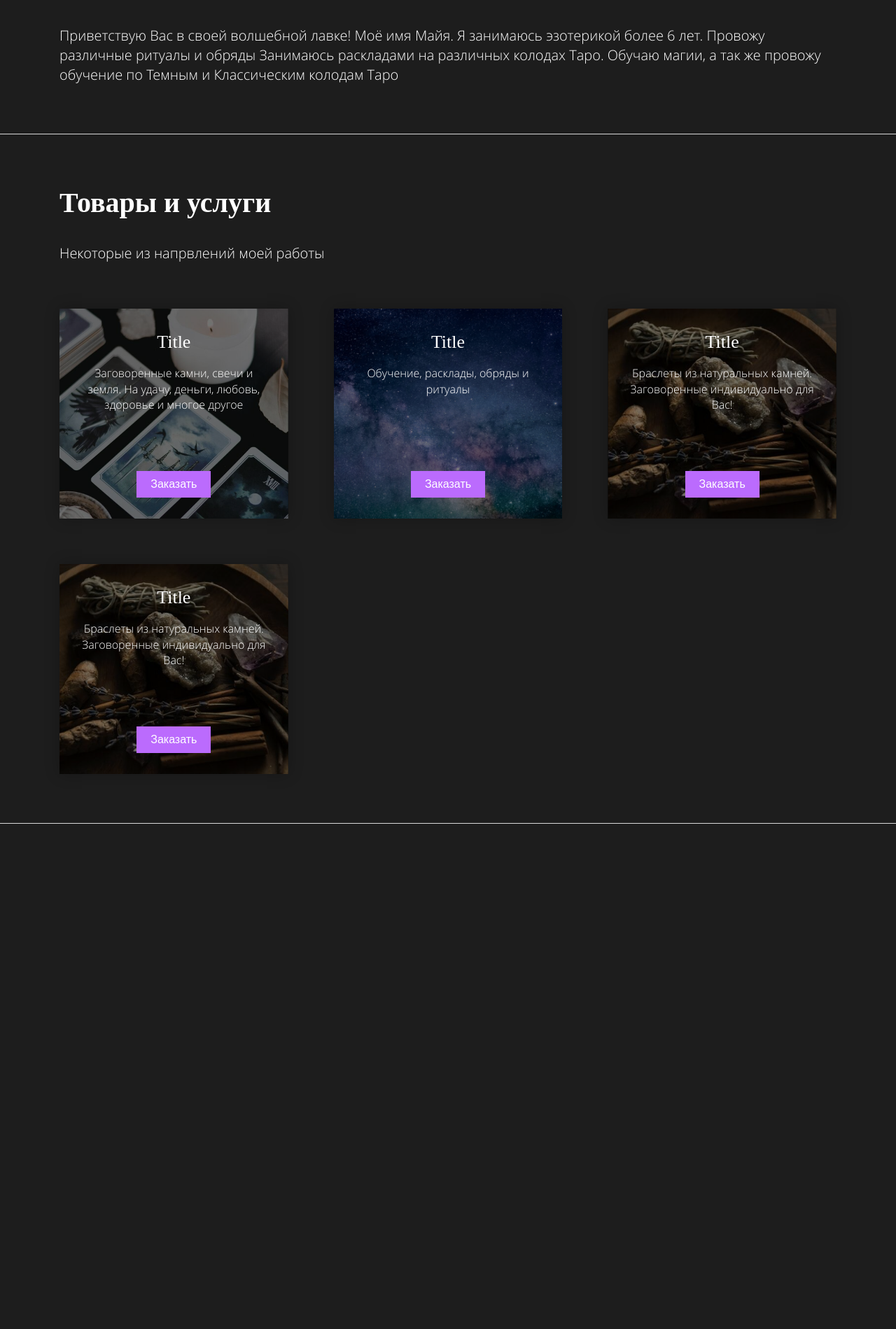
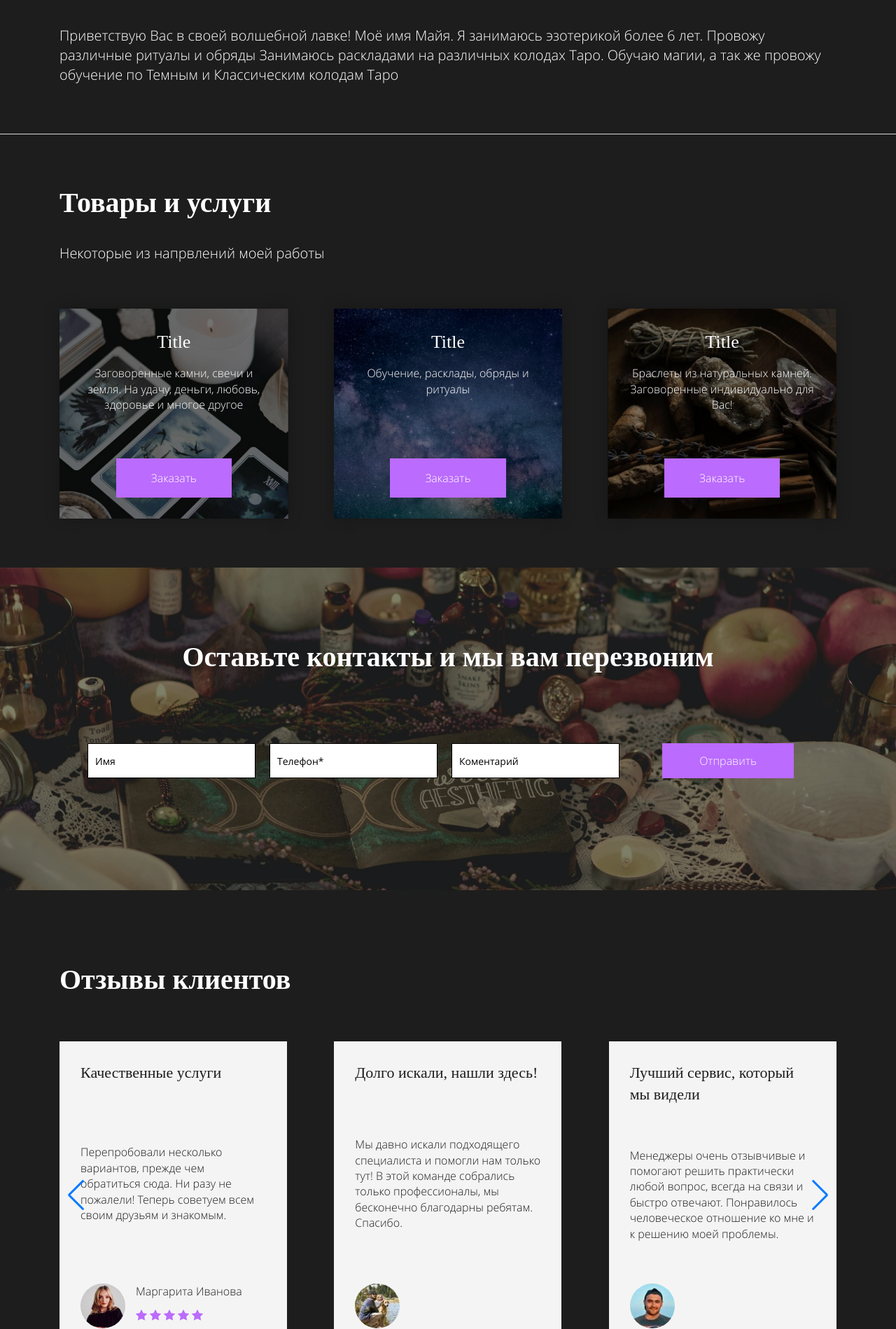
Before and after one commit to Shellect/darkmoon, a PHP site: page / in a window 1280 px wide. Shown: the part 1061-2960 px from the top of the page at 70% size. Before the commit the page ends 2238 px from the top, so only its background shows below. Run offline with PHP 8.4, Linux system fonts and the light colour scheme; some web fonts are replaced.

Commit message:
add sections: send-contacts, reviews

```diff
--- a/css/style.css
+++ b/css/style.css
@@ -96,7 +96,9 @@ a {
    text-decoration: none;
 }
 
-
+main {
+   min-width: 1170px;
+}
 
 .container {
    width: 100%;
@@ -159,7 +161,10 @@ a {
    padding: 10px 20px;
    border: none;
 
+   font-family: 'Open Sans', sans-serif;
    font-size: 16px;
+   font-weight: 300;
+   line-height: 1;
    color: #fff;
    border-radius: 0;
    background: rgba(187, 107, 253, 1);
@@ -233,15 +238,17 @@ a {
 }
 
 .big-picture__btn {
-   max-width: 220px;
+   max-width: 235px;
    margin: 0 auto;
-   padding: 15px 40px;
+   padding: 20px 50px;
    margin: 0 auto;
 
    position: absolute;
    left: 0;
    right: 0;
    bottom: 0;
+
+   font-weight: 400;
 }
 
 
@@ -264,7 +271,6 @@ a {
 
 .services {
    min-width: 1170px;
-   border-bottom: 1px solid #d9d9d9;
 }
 
 .services__wrapper {
@@ -366,5 +372,184 @@ a {
 }
 
 .services__item-btn {
+   padding: 20px 50px;
    margin-top: auto;
 }
+
+
+
+.send-contacts {
+   min-width: 1170px;
+
+   position: relative;
+
+   background: #1D1D1D url(../images/leave-contacts-bg.jpg) 50% 50% / cover no-repeat fixed;
+   overflow: hidden;
+
+}
+
+.send-contacts::after {
+   content: '';
+
+   width: 100%;
+   height: 100%;
+
+   position: absolute;
+   top: 0;
+   left: 0;
+   z-index: 0;
+
+   background-color: #000;
+   opacity: 0.5;
+}
+
+.send-contacts__wrapper {
+   width: 1170px;
+   padding: 100px 0 110px;
+   margin: 0 auto;
+}
+
+.send-contacts__inner {
+   position: relative;
+   z-index: 1;
+
+   text-align: center;
+}
+
+.send-contacts__title {
+   margin: 0 0 65px;
+
+   text-align: center;
+}
+
+.send-contacts__form {
+   display: flex;
+   justify-content: space-between;
+   padding: 30px;
+   margin: 0 0 20px;
+}
+
+.send-contacts__box {
+   display: flex;
+   justify-content: space-between;
+   width: 780px;
+}
+.send-contacts__btn {
+   padding: 15px 53px;
+   margin: 0 31px 0 0;
+}
+
+
+
+.inp {
+   width: 31%;
+   height: 50px;
+   border: 1px solid #000;
+   padding: 4px 6px 4px 10px;
+   margin: 0 10px;
+
+   font-family: 'Open Sans', sans-serif;
+   font-size: 14px;
+   font-weight: 400;
+   line-height: 20px;
+   border-radius: 0;
+   color: #000;
+   outline: none;
+}
+
+.inp::placeholder {
+   color: #000;
+}
+
+.inp:focus {
+   box-shadow: inset 0 1px 1px rgba(0, 0, 0, .075), 0 0 8px rgba(82, 168, 236, .6);
+}
+
+
+
+.reviews {
+   min-width: 1170px;
+}
+
+.reviews__wrapper {
+   width: 1170px;
+   padding: 100px 0 110px;
+   margin: 0 auto;
+}
+
+.reviews__title {
+   margin: 0 0 60px;
+}
+
+.reviews__card {
+   display: flex;
+   flex-direction: column;
+   justify-content: space-between;
+   width: 325px;
+   min-height: 440px;
+   padding: 30px;
+   box-sizing: border-box;
+
+   color: #1D1D1D;
+   background: #F4F4F4;
+}
+
+.reviews__card-title {
+   font-size: 22px;
+   font-weight: 400;
+}
+
+.reviews__card-text {
+   font-family: 'Open Sans', sans-serif;
+   font-size: 16px;
+   font-weight: 300;
+   line-height: 1.4;
+}
+
+.reviews__card-box {
+   display: flex;
+}
+
+.reviews__card-photo {
+   width: 64px;
+   height: 64px;
+   margin: 0 15px 0 0;
+
+   border-radius: 50%;
+   overflow: hidden;
+}
+
+.reviews__card-img {
+   display: block;
+   width: 100%;
+   height: 100%;
+
+   object-fit: cover;
+}
+
+.reviews__card-name {
+   font-family: 'Open Sans', Arial;
+   font-weight: 300;
+   font-size: 16px;
+   line-height: 1.4;
+}
+
+.reviews__card-rating {
+   display: flex;
+   margin: 15px 0 0;
+   padding: 0;
+
+   list-style: none;
+}
+
+.reviews__card-star {
+   width: 16px;
+   height: 16px;
+   margin: 0 4px 0 0;
+
+   color: #BB6BFD;
+}
+
+.swiper {
+   width: 1110px;
+}
--- a/index.html
+++ b/index.html
@@ -4,6 +4,7 @@
    <meta charset="UTF-8">
    <meta name="viewport" content="width=device-width, initial-scale=1.0">
    <link rel="stylesheet" href="css/reset.css">
+   <link rel="stylesheet" href="https://cdn.jsdelivr.net/npm/swiper@11/swiper-bundle.min.css"/>
    <link rel="stylesheet" href="css/style.css">
    <title>Dark moon</title>
 </head>
@@ -134,19 +135,159 @@
                            <button class="btn services__item-btn">Заказать</button>
                         </div>
                      </li>
-                     <li class="services__item">
-                        <img class="services__item-img" src="images/services-img-3.jpg" alt="clean">
-                        <div class="services__item-content">
-                           <h4 class="services__item-title">
-                              Title
-                           </h4>
-                           <p class="services__item-descr">
-                              Браслеты из натуральных камней. Заговоренные индивидуально для Вас!
-                           </p>
-                           <button class="btn services__item-btn">Заказать</button>
+                  </ul>
+               </div>
+            </div>
+         </div>
+      </section>
+
+      <section class="send-contacts">
+         <div class="send-contacts__wrapper">
+            <div class="container">
+               <div class="send-contacts__inner">
+                  <h3 class="title send-contacts__title">Оставьте контакты и мы вам перезвоним</h3>
+
+                  <form class="send-contacts__form" action="/">
+                     <div class="send-contacts__box">
+                        <input class="inp" type="text" name="name" placeholder="Имя">
+                        <input class="inp" type="tel" name="phone" placeholder="Телефон*">
+                        <input class="inp" type="text" name="message" maxlength="200" placeholder="Коментарий">
+                     </div>
+                     <button class="btn send-contacts__btn">Отправить</button>
+                  </form>
+               </div>
+            </div>
+         </div>
+      </section>
+
+      <section class="reviews">
+         <div class="reviews__wrapper">
+            <div class="container">
+               <div class="reviews__inner">
+                  <h3 class="title reviews__title">Отзывы клиентов</h3>
+
+                  <div class="reviews__slider">
+                     <div class="swiper">
+                        <div class="swiper-wrapper">
+                           <div class="swiper-slide">
+                              <div class="reviews__card">
+                                 <h3 class="title reviews__card-title">
+                                    Качественные услуги
+                                 </h3>
+                                 <article class="reviews__card-text">
+                                    Перепробовали несколько вариантов, прежде чем обратиться сюда. Ни разу не пожалели! Теперь советуем всем своим друзьям и знакомым.
+                                 </article>
+                                 <div class="reviews__card-box">
+                                    <div class="reviews__card-photo">
+                                       <img class="reviews__card-img" src="images/reviewer-1.jpg" alt="reviewer">
+                                    </div>
+                                    <div class="reviews__card-info">
+                                       <p class="reviews__card-name">Маргарита Иванова</p>
+                                       <ul class="reviews__card-rating">
+                                          <li class="reviews__card-star">
+                                             <svg fill="#BB6BFD" version="1.1" id="Capa_1" xmlns="http://www.w3.org/2000/svg" xmlns:xlink="http://www.w3.org/1999/xlink" x="0px" y="0px" viewBox="0 0 55.867 55.867" style="enable-background:new 0 0 55.867 55.867;" xml:space="preserve">
+                                                <path d="M55.818,21.578c-0.118-0.362-0.431-0.626-0.808-0.681L36.92,18.268L28.83,1.876c-0.168-0.342-0.516-0.558-0.896-0.558
+                                                   s-0.729,0.216-0.896,0.558l-8.091,16.393l-18.09,2.629c-0.377,0.055-0.689,0.318-0.808,0.681c-0.117,0.361-0.02,0.759,0.253,1.024
+                                                   l13.091,12.76l-3.091,18.018c-0.064,0.375,0.09,0.754,0.397,0.978c0.309,0.226,0.718,0.255,1.053,0.076l16.182-8.506l16.18,8.506
+                                                   c0.146,0.077,0.307,0.115,0.466,0.115c0.207,0,0.413-0.064,0.588-0.191c0.308-0.224,0.462-0.603,0.397-0.978l-3.09-18.017
+                                                   l13.091-12.761C55.838,22.336,55.936,21.939,55.818,21.578z">
+                                                </path>
+                                                <g></g><g></g><g></g><g></g><g></g><g></g><g></g><g></g><g></g><g></g><g></g><g></g><g></g><g></g><g></g>
+                                             </svg>
+                                          </li>
+                                          <li class="reviews__card-star">
+                                             <svg fill="#BB6BFD" version="1.1" id="Capa_1" xmlns="http://www.w3.org/2000/svg" xmlns:xlink="http://www.w3.org/1999/xlink" x="0px" y="0px" viewBox="0 0 55.867 55.867" style="enable-background:new 0 0 55.867 55.867;" xml:space="preserve">
+                                                <path d="M55.818,21.578c-0.118-0.362-0.431-0.626-0.808-0.681L36.92,18.268L28.83,1.876c-0.168-0.342-0.516-0.558-0.896-0.558
+                                                   s-0.729,0.216-0.896,0.558l-8.091,16.393l-18.09,2.629c-0.377,0.055-0.689,0.318-0.808,0.681c-0.117,0.361-0.02,0.759,0.253,1.024
+                                                   l13.091,12.76l-3.091,18.018c-0.064,0.375,0.09,0.754,0.397,0.978c0.309,0.226,0.718,0.255,1.053,0.076l16.182-8.506l16.18,8.506
+                                                   c0.146,0.077,0.307,0.115,0.466,0.115c0.207,0,0.413-0.064,0.588-0.191c0.308-0.224,0.462-0.603,0.397-0.978l-3.09-18.017
+                                                   l13.091-12.761C55.838,22.336,55.936,21.939,55.818,21.578z">
+                                                </path>
+                                                <g></g><g></g><g></g><g></g><g></g><g></g><g></g><g></g><g></g><g></g><g></g><g></g><g></g><g></g><g></g>
+                                             </svg>
+                                          </li>
+                                          <li class="reviews__card-star">
+                                             <svg fill="#BB6BFD" version="1.1" id="Capa_1" xmlns="http://www.w3.org/2000/svg" xmlns:xlink="http://www.w3.org/1999/xlink" x="0px" y="0px" viewBox="0 0 55.867 55.867" style="enable-background:new 0 0 55.867 55.867;" xml:space="preserve">
+                                                <path d="M55.818,21.578c-0.118-0.362-0.431-0.626-0.808-0.681L36.92,18.268L28.83,1.876c-0.168-0.342-0.516-0.558-0.896-0.558
+                                                   s-0.729,0.216-0.896,0.558l-8.091,16.393l-18.09,2.629c-0.377,0.055-0.689,0.318-0.808,0.681c-0.117,0.361-0.02,0.759,0.253,1.024
+                                                   l13.091,12.76l-3.091,18.018c-0.064,0.375,0.09,0.754,0.397,0.978c0.309,0.226,0.718,0.255,1.053,0.076l16.182-8.506l16.18,8.506
+                                                   c0.146,0.077,0.307,0.115,0.466,0.115c0.207,0,0.413-0.064,0.588-0.191c0.308-0.224,0.462-0.603,0.397-0.978l-3.09-18.017
+                                                   l13.091-12.761C55.838,22.336,55.936,21.939,55.818,21.578z">
+                                                </path>
+                                                <g></g><g></g><g></g><g></g><g></g><g></g><g></g><g></g><g></g><g></g><g></g><g></g><g></g><g></g><g></g>
+                                             </svg>
+                                          </li>
+                                          <li class="reviews__card-star">
+                                             <svg fill="#BB6BFD" version="1.1" id="Capa_1" xmlns="http://www.w3.org/2000/svg" xmlns:xlink="http://www.w3.org/1999/xlink" x="0px" y="0px" viewBox="0 0 55.867 55.867" style="enable-background:new 0 0 55.867 55.867;" xml:space="preserve">
+                                                <path d="M55.818,21.578c-0.118-0.362-0.431-0.626-0.808-0.681L36.92,18.268L28.83,1.876c-0.168-0.342-0.516-0.558-0.896-0.558
+                                                   s-0.729,0.216-0.896,0.558l-8.091,16.393l-18.09,2.629c-0.377,0.055-0.689,0.318-0.808,0.681c-0.117,0.361-0.02,0.759,0.253,1.024
+                                                   l13.091,12.76l-3.091,18.018c-0.064,0.375,0.09,0.754,0.397,0.978c0.309,0.226,0.718,0.255,1.053,0.076l16.182-8.506l16.18,8.506
+                                                   c0.146,0.077,0.307,0.115,0.466,0.115c0.207,0,0.413-0.064,0.588-0.191c0.308-0.224,0.462-0.603,0.397-0.978l-3.09-18.017
+                                                   l13.091-12.761C55.838,22.336,55.936,21.939,55.818,21.578z">
+                                                </path>
+                                                <g></g><g></g><g></g><g></g><g></g><g></g><g></g><g></g><g></g><g></g><g></g><g></g><g></g><g></g><g></g>
+                                             </svg>
+                                          </li>
+                                          <li class="reviews__card-star">
+                                             <svg fill="#BB6BFD" version="1.1" id="Capa_1" xmlns="http://www.w3.org/2000/svg" xmlns:xlink="http://www.w3.org/1999/xlink" x="0px" y="0px" viewBox="0 0 55.867 55.867" style="enable-background:new 0 0 55.867 55.867;" xml:space="preserve">
+                                                <path d="M55.818,21.578c-0.118-0.362-0.431-0.626-0.808-0.681L36.92,18.268L28.83,1.876c-0.168-0.342-0.516-0.558-0.896-0.558
+                                                   s-0.729,0.216-0.896,0.558l-8.091,16.393l-18.09,2.629c-0.377,0.055-0.689,0.318-0.808,0.681c-0.117,0.361-0.02,0.759,0.253,1.024
+                                                   l13.091,12.76l-3.091,18.018c-0.064,0.375,0.09,0.754,0.397,0.978c0.309,0.226,0.718,0.255,1.053,0.076l16.182-8.506l16.18,8.506
+                                                   c0.146,0.077,0.307,0.115,0.466,0.115c0.207,0,0.413-0.064,0.588-0.191c0.308-0.224,0.462-0.603,0.397-0.978l-3.09-18.017
+                                                   l13.091-12.761C55.838,22.336,55.936,21.939,55.818,21.578z">
+                                                </path>
+                                                <g></g><g></g><g></g><g></g><g></g><g></g><g></g><g></g><g></g><g></g><g></g><g></g><g></g><g></g><g></g>
+                                             </svg>
+                                          </li>
+                                       </ul>
+                                    </div>
+                                 </div>
+                              </div>
+                           </div>
+                           <div class="swiper-slide">
+                              <div class="reviews__card">
+                                 <h3 class="title reviews__card-title">
+                                    Долго искали, нашли здесь!
+                                 </h3>
+                                 <article class="reviews__card-text">
+                                    Мы давно искали подходящего специалиста и помогли нам только тут! В этой команде собрались только профессионалы, мы бесконечно благодарны ребятам. Спасибо.
+                                 </article>
+                                 <div class="reviews__card-box">
+                                    <div class="reviews__card-photo">
+                                       <img class="reviews__card-img" src="images/reviewer-2.jpg" alt="reviewer">
+                                    </div>
+                                 </div>
+                              </div>
+                           </div>
+                           <div class="swiper-slide">
+                              <div class="reviews__card">
+                                 <h3 class="title reviews__card-title">
+                                    Лучший сервис, который мы видели
+                                 </h3>
+                                 <article class="reviews__card-text">
+                                    Менеджеры очень отзывчивые и помогают решить практически любой вопрос, всегда на связи и быстро отвечают. Понравилось человеческое отношение ко мне и к решению моей проблемы.
+                                 </article>
+                                 <div class="reviews__card-box">
+                                    <div class="reviews__card-photo">
+                                       <img class="reviews__card-img" src="images/reviewer-3.jpg" alt="reviewer">
+                                    </div>
+                                 </div>
+                              </div>
+                           </div>
+                           <div class="swiper-slide">
+                              <div class="reviews__card">
+                                 <h3 class="title reviews__card-title">
+
+                                 </h3>
+                              </div>
+                           </div>
                         </div>
-                     </li>
-                  </ul>
+                        <div class="swiper-pagination"></div>
+
+                        <div class="swiper-button-prev"></div>
+                        <div class="swiper-button-next"></div>
+                     </div>
+                  </div>
                </div>
             </div>
          </div>
@@ -155,7 +296,7 @@
    </main>
 
 
-
+   <script src="https://cdn.jsdelivr.net/npm/swiper@11/swiper-bundle.min.js"></script>
    <script src="js/script.js"></script>
 </body>
 </html>
```
Also changed, not shown: js/script.js (+18 -0 lines), images/reviewer-1.jpg (added), images/reviewer-2.jpg (added), images/reviewer-3.jpg (added).
